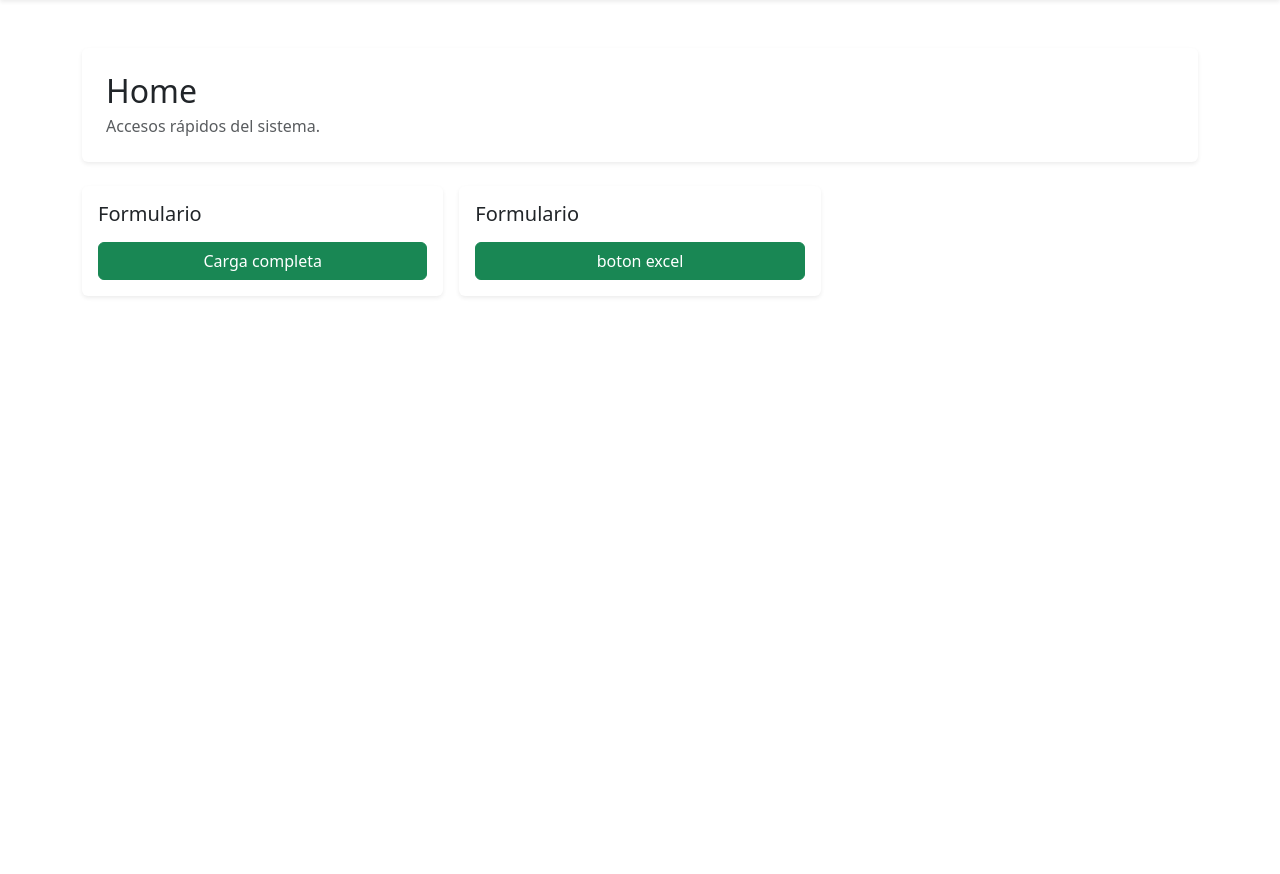
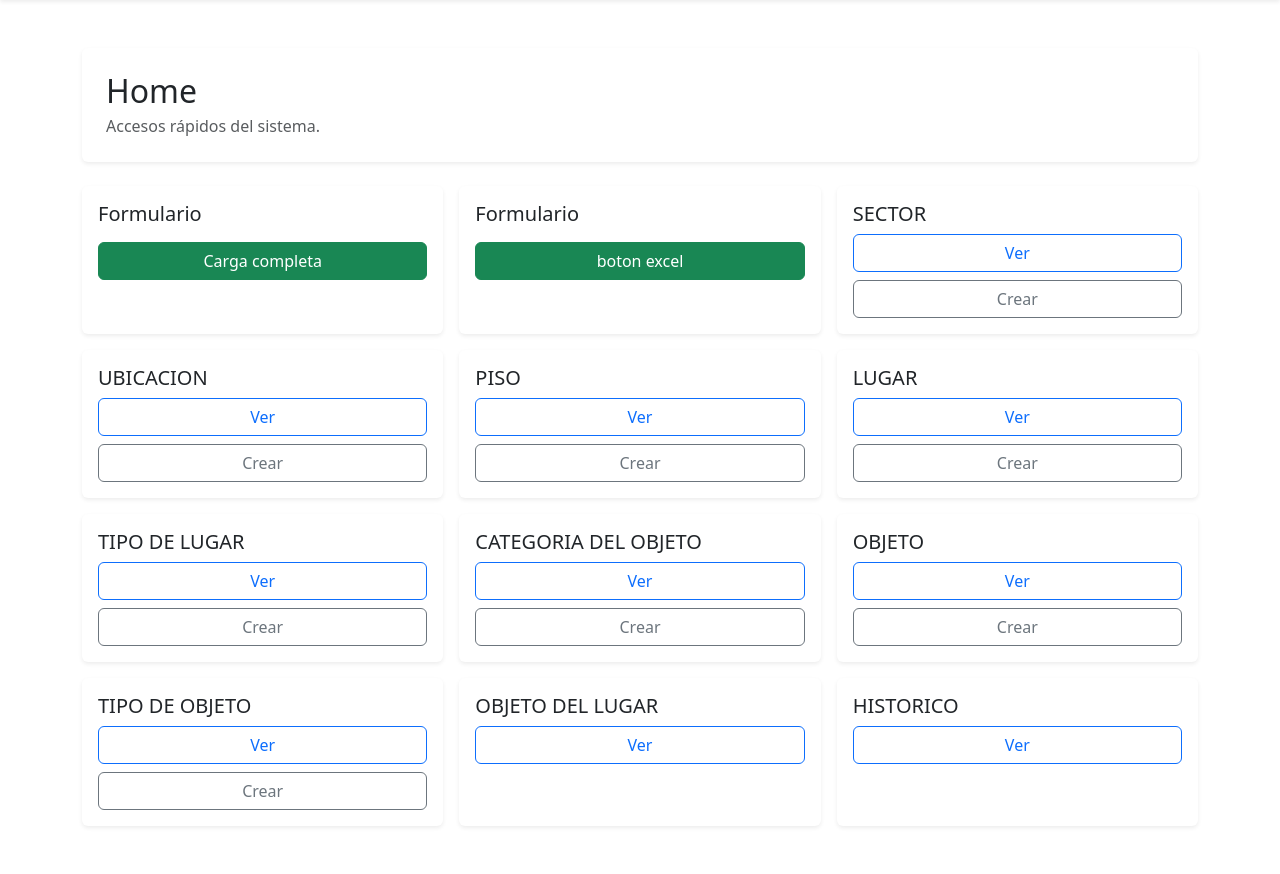
Before and after one commit to matiascayunao/p_, a Django app: page / in a window 1280 px wide; the page is wider, and only the part inside the window is pictured. Shown: the part 56-930 px from the top of that part. Before the commit the page ends 353 px from the top of that part, so only its background shows below. Run offline with Django 5.2, Linux system fonts and the light colour scheme; the visitor is signed in with stand-in values (Sample User, id 1); parts of the project's set-up code (start-up, migrations or seed data) failed here and were passed over.

Commit message:
23-12-25

```diff
--- a/pvsa_p/p_w_pvsa/admin.py
+++ b/pvsa_p/p_w_pvsa/admin.py
@@ -45,8 +45,8 @@ class ObjetoInline(nested_admin.NestedStackedInline):
 
 class CategoriaObjetoAdmin(nested_admin.NestedModelAdmin):
     inlines = [ObjetoInline]
-    list_display= ("nombre_de_la_categoria",)
-    search_fields=("nombre_de_la_categoria",)
+    list_display= ("nombre_de_categoria",)
+    search_fields=("nombre_de_categoria",)
 
 
 admin.site.register(Sector, SectorAdmin)
--- a/pvsa_p/p_w_pvsa/excel_utils.py
+++ b/pvsa_p/p_w_pvsa/excel_utils.py
@@ -2,6 +2,7 @@ from io import BytesIO
 from openpyxl import Workbook
 from openpyxl.styles import Font, Alignment, Border, Side, PatternFill
 from copy import copy
+from .models import ObjetoLugar
 
 THIN = Side(style="thin", color="000000")
 BORDER = Border(left=THIN, right=THIN, top=THIN, bottom=THIN)
@@ -78,7 +79,7 @@ def _write_lugar_block(ws, start_row, lugar, objetos_qs):
     for ol in objetos_qs:
         count += 1
         objeto_nombre = ol.tipo_de_objeto.objeto.nombre_del_objeto
-        tipo_txt = f"{ol.tipo_de_objeto.marca}{ol.tipo_de_objeto.material}".strip()
+        tipo_txt = f"{ol.tipo_de_objeto.marca} {ol.tipo_de_objeto.material}"
 
         ws.cell (r,1,objeto_nombre).font = FONT_CELL
         ws.cell (r,2,tipo_txt).font = FONT_CELL
@@ -131,7 +132,7 @@ def build_excel_sectores(ubicaciones_qs):
 
             lugares = p.lugar_set.all().order_by("id")
             for lugar in lugares:
-                objetos = lugar.objetolugar_set.select_related("tipo_de_objeto__objeto").order_by("id")
+                objetos = (ObjetoLugar.objects.filter(lugar=lugar).select_related("tipo_de_objeto__objeto").order_by("id"))
                 row = _write_lugar_block(ws, row, lugar, objetos)
             row += 1
     bio = BytesIO()
--- a/pvsa_p/p_w_pvsa/templates/categorias.html
+++ b/pvsa_p/p_w_pvsa/templates/categorias.html
@@ -16,7 +16,7 @@
           {% for c in categorias %}
             <a class="list-group-item list-group-item-action d-flex justify-content-between align-items-center"
                href="{% url 'detalle_categoria' categoria_id=c.id %}">
-              <span>{{ c.nombre_de_la_categoria }}</span>
+              <span>{{ c.nombre_de_categoria }}</span>
               <span class="text-muted">Ver &raquo;</span>
             </a>
           {% endfor %}
--- a/pvsa_p/p_w_pvsa/templates/crear_tipo_objeto.html
+++ b/pvsa_p/p_w_pvsa/templates/crear_tipo_objeto.html
@@ -23,6 +23,7 @@
                 {{ option.1 }}
               </option>
             {% endfor %}
+
           </select>
           {% if form.objeto.errors %}
             <div class="invalid-feedback">{{ form.objeto.errors|striptags }}</div>
--- a/pvsa_p/p_w_pvsa/templates/detalle_categoria.html
+++ b/pvsa_p/p_w_pvsa/templates/detalle_categoria.html
@@ -3,7 +3,7 @@
 <div class="container py-4">
   <div class="d-flex justify-content-between align-items-center mb-3">
     <div>
-      <h2 class="mb-0">Categoría: {{ categoria.nombre_de_la_categoria }}</h2>
+      <h2 class="mb-0">Categoría: {{ categoria.nombre_de_categoria }}</h2>
       <div class="text-muted">Objetos asociados</div>
     </div>
     <a class="btn btn-primary" href="{% url 'crear_objeto' %}">+ Crear objeto</a>
--- a/pvsa_p/p_w_pvsa/templates/detalle_lugar.html
+++ b/pvsa_p/p_w_pvsa/templates/detalle_lugar.html
@@ -49,11 +49,11 @@
               {% for o in objetos %}
               <tr>
                 <td>{{ o.cantidad }}</td>
-                <td>{{ o.tipo_de_objeto.objeto }}</td>
+                <td>{{ o.tipo_de_objeto.objeto.nombre_del_objeto }}</td>
                 <td>{{ o.tipo_de_objeto }}</td>
                 <td>
                   {% if o.estado == "B" %}
-                    <span class="badge text-bg-success">Bueno</span>
+                    <span class="badge text-bg-success">Bueno</span>|
                   {% elif o.estado == "P" %}
                     <span class="badge text-bg-warning">Pendiente</span>
                   {% elif o.estado == "M" %}
--- a/pvsa_p/p_w_pvsa/templates/detalle_objeto_lugar.html
+++ b/pvsa_p/p_w_pvsa/templates/detalle_objeto_lugar.html
@@ -12,16 +12,12 @@
     <div class="card-body">
       <h2 class="mb-1">{{ objeto_lugar.lugar }}</h2>
       <div class="text-muted">
-        {{ objeto_lugar.tipo_de_objeto.objeto }} | {{ objeto_lugar.tipo_de_objeto }} |
+        {{ objeto_lugar.tipo_de_objeto.objeto }} |
         Cantidad: {{ objeto_lugar.cantidad }} | Estado: {{ objeto_lugar.get_estado_display }} | Fecha: {{ objeto_lugar.fecha }}
       </div>
     </div>
   </div>
 
-  <div class="d-flex justify-content-between align-items-center mb-2">
-    <h4 class="mb-0">Histórico</h4>
-    <a class="btn btn-primary btn-sm" href="{% url 'crear_historico' objeto_lugar_id=objeto_lugar.id %}">+ Crear histórico</a>
-  </div>
 
   <div class="card shadow-sm border-0">
     <div class="card-body p-0">
--- a/pvsa_p/p_w_pvsa/templates/detalle_tipo_objeto.html
+++ b/pvsa_p/p_w_pvsa/templates/detalle_tipo_objeto.html
@@ -3,8 +3,8 @@
 <div class="container py-4">
   <div class="card shadow-sm border-0 mb-3">
     <div class="card-body">
-      <h2 class="mb-0">Tipo de objeto: {{ tipo.objeto }} | Marca: {{ tipo.marca }} | Material: {{ tipo.material }}</h2>
-      <div class="text-muted">Categoría: {{ tipo.objeto.categoria }}</div>
+      <h2 class="mb-0">Objeto: {{ tipo.objeto.nombre_del_objeto }} | Marca: {{ tipo.marca }} | Material: {{ tipo.material }}</h2>
+      <div class="text-muted">{{ tipo.objeto.objeto_categoria }}</div>
     </div>
   </div>
 
--- a/pvsa_p/p_w_pvsa/templates/detalle_ubicacion.html
+++ b/pvsa_p/p_w_pvsa/templates/detalle_ubicacion.html
@@ -13,8 +13,10 @@
     </div>
 
     <div class="d-flex gap-2">
-      <a class="btn btn-outline-primary" href="{% url 'editar_ubicacion' ubicacion.id %}">Editar</a>
-      <a class="btn btn-outline-danger" href="{% url 'borrar_ubicacion' ubicacion.id %}">Borrar</a>
+        <a href="{% url 'crear_piso' %}" class="btn btn-primary btn-sm">+ Agregar Piso</a>
+        <a class="btn btn-outline-primary" href="{% url 'editar_ubicacion' ubicacion.id %}">Editar</a>
+        <a class="btn btn-outline-danger" href="{% url 'borrar_ubicacion' ubicacion.id %}">Borrar</a>
+
     </div>
   </div>
 
--- a/pvsa_p/p_w_pvsa/templates/home.html
+++ b/pvsa_p/p_w_pvsa/templates/home.html
@@ -38,6 +38,124 @@
       </div>
     </div>
 
+    <div class="col-12 col-md-6 col-lg-4">
+      <div class="card h-100 shadow-sm border-0">
+        <div class="card-body">
+          <h5 class="card-title mb-2 text-uppercase">Sector</h5>
+          <div class="d-grid gap-2">
+            <a href="{% url 'lista_sectores' %}" class="btn btn-outline-primary">Ver</a>
+            <a href="{% url 'crear_sector' %}" class="btn btn-outline-secondary">Crear</a>
+          </div>
+        </div>
+      </div>
+    </div>
+
+    <div class="col-12 col-md-6 col-lg-4">
+      <div class="card h-100 shadow-sm border-0">
+        <div class="card-body">
+          <h5 class="card-title mb-2 text-uppercase">Ubicacion</h5>
+          <div class="d-grid gap-2">
+            <a href="{% url 'lista_ubicaciones' %}" class="btn btn-outline-primary">Ver</a>
+            <a href="/ubicacion/crear/" class="btn btn-outline-secondary">Crear</a>
+          </div>
+        </div>
+      </div>
+    </div>
+
+    <div class="col-12 col-md-6 col-lg-4">
+      <div class="card h-100 shadow-sm border-0">
+        <div class="card-body">
+          <h5 class="card-title mb-2 text-uppercase">Piso</h5>
+          <div class="d-grid gap-2">
+            <a href="/pisos/" class="btn btn-outline-primary">Ver</a>
+            <a href="/piso/crear/" class="btn btn-outline-secondary">Crear</a>
+          </div>
+        </div>
+      </div>
+    </div>
+
+    <div class="col-12 col-md-6 col-lg-4">
+      <div class="card h-100 shadow-sm border-0">
+        <div class="card-body">
+          <h5 class="card-title mb-2 text-uppercase">Lugar</h5>
+          <div class="d-grid gap-2">
+            <a href="/lugares/" class="btn btn-outline-primary">Ver</a>
+            <a href="/lugar/crear/" class="btn btn-outline-secondary">Crear</a>
+          </div>
+        </div>
+      </div>
+    </div>
+
+    <div class="col-12 col-md-6 col-lg-4">
+      <div class="card h-100 shadow-sm border-0">
+        <div class="card-body">
+          <h5 class="card-title mb-2 text-uppercase">Tipo de lugar</h5>
+          <div class="d-grid gap-2">
+            <a href="/tipo-lugar/" class="btn btn-outline-primary">Ver</a>
+            <a href="/tipo-lugar/crear/" class="btn btn-outline-secondary">Crear</a>
+          </div>
+        </div>
+      </div>
+    </div>
+
+    <div class="col-12 col-md-6 col-lg-4">
+      <div class="card h-100 shadow-sm border-0">
+        <div class="card-body">
+          <h5 class="card-title mb-2 text-uppercase">Categoria del objeto</h5>
+          <div class="d-grid gap-2">
+            <a href="/categorias/" class="btn btn-outline-primary">Ver</a>
+            <a href="/categoria/crear/" class="btn btn-outline-secondary">Crear</a>
+          </div>
+        </div>
+      </div>
+    </div>
+
+    <div class="col-12 col-md-6 col-lg-4">
+      <div class="card h-100 shadow-sm border-0">
+        <div class="card-body">
+          <h5 class="card-title mb-2 text-uppercase">Objeto</h5>
+          <div class="d-grid gap-2">
+            <a href="/objetos/" class="btn btn-outline-primary">Ver</a>
+            <a href="/objeto/crear/" class="btn btn-outline-secondary">Crear</a>
+          </div>
+        </div>
+      </div>
+    </div>
+
+    <div class="col-12 col-md-6 col-lg-4">
+      <div class="card h-100 shadow-sm border-0">
+        <div class="card-body">
+          <h5 class="card-title mb-2 text-uppercase">Tipo de objeto</h5>
+          <div class="d-grid gap-2">
+            <a href="/tipos-objeto/" class="btn btn-outline-primary">Ver</a>
+            <a href="/tipo-objeto/crear/" class="btn btn-outline-secondary">Crear</a>
+          </div>
+        </div>
+      </div>
+    </div>
+
+    <div class="col-12 col-md-6 col-lg-4">
+      <div class="card h-100 shadow-sm border-0">
+        <div class="card-body">
+          <h5 class="card-title mb-2 text-uppercase">Objeto del lugar</h5>
+          <div class="d-grid gap-2">
+            <a href="/objetos-lugar/" class="btn btn-outline-primary">Ver</a>
+          </div>
+        </div>
+      </div>
+    </div>
+
+    <div class="col-12 col-md-6 col-lg-4">
+      <div class="card h-100 shadow-sm border-0">
+        <div class="card-body">
+          <h5 class="card-title mb-2 text-uppercase">Historico</h5>
+          <div class="d-grid gap-2">
+            <a href="/historico/" class="btn btn-outline-primary">Ver</a>
+          </div>
+        </div>
+      </div>
+    </div>
+
   </div>
 </div>
 
--- a/pvsa_p/p_w_pvsa/templates/objetos.html
+++ b/pvsa_p/p_w_pvsa/templates/objetos.html
@@ -16,7 +16,7 @@
           {% for o in objetos %}
             <a class="list-group-item list-group-item-action d-flex justify-content-between align-items-center"
                href="{% url 'detalle_objeto' objeto_id=o.id %}">
-              <span>{{ o.nombre_del_objeto }} | {{ o.categoria }}</span>
+              <span>{{ o.nombre_del_objeto }} | {{ o.objeto_categoria }}</span>
               <span class="text-muted">Ver &raquo;</span>
             </a>
           {% endfor %}
--- a/pvsa_p/p_w_pvsa/views.py
+++ b/pvsa_p/p_w_pvsa/views.py
@@ -28,11 +28,12 @@ from .models import (
 # AUTH
 # -------------------
 
+@login_required
 def descargar_excel_sectores(request):
-    ubicaciones = (Ubicacion.objects.select_related("sector").prefetch_related("piso_set__lugar_set__objetolugar_set__tipo_de_objeto__objeto").order_by("sector__sector", "ubicacion"))
+    ubicaciones = (Ubicacion.objects.select_related("sector").order_by("sector__sector","ubicacion"))
     xlsx_bytes = build_excel_sectores(ubicaciones)
 
-    response = HttpResponse(xlsx_bytes, content_type="application/vnd.openxmlformats-officedocument.spreadsheetml.sheet")
+    response = HttpResponse(xlsx_bytes, content_type="application/vnd.openxmlformats-officedocument.""spreadsheetml.sheet")
     response["Content-Disposition"]= 'attachment; filename= "SECTORES.xlsx"'
     return response
 
@@ -517,9 +518,8 @@ def borrar_lugar(request, lugar_id):
 @login_required
 def lista_objetos_lugar(request):
     objetos = (
-        ObjetoLugar.objects.select_related(
-            "lugar", "tipo_de_objeto", "tipo_de_objeto__objeto"
-        )
+        ObjetoLugar.objects
+        .select_related("lugar", "tipo_de_objeto", "tipo_de_objeto__objeto")
         .all()
         .order_by("-fecha")
     )
@@ -529,8 +529,10 @@ def lista_objetos_lugar(request):
 @login_required
 def detalle_objeto_lugar(request, objeto_lugar_id):
     obj = get_object_or_404(ObjetoLugar, pk=objeto_lugar_id)
-    historicos = HistoricoObjeto.objects.filter(objeto_del_lugar=obj).order_by(
-        "-fecha_anterior"
+    historicos = (
+        HistoricoObjeto.objects
+        .filter(objeto_del_lugar=obj)
+        .order_by("-fecha_anterior")
     )
     return render(
         request,
@@ -542,6 +544,7 @@ def detalle_objeto_lugar(request, objeto_lugar_id):
 @login_required
 def crear_objeto_lugar(request, lugar_id):
     lugar = get_object_or_404(Lugar, pk=lugar_id)
+
     if request.method == "GET":
         return render(
             request,
@@ -567,7 +570,8 @@ def crear_objeto_lugar(request, lugar_id):
 def editar_objeto_lugar(request, objeto_lugar_id):
     objeto_lugar = get_object_or_404(ObjetoLugar, pk=objeto_lugar_id)
     cancel_url = reverse(
-        "detalle_objeto_lugar", kwargs={"objeto_lugar_id": objeto_lugar.id}
+        "detalle_objeto_lugar",
+        kwargs={"objeto_lugar_id": objeto_lugar.id},
     )
 
     if request.method == "GET":
@@ -580,14 +584,6 @@ def editar_objeto_lugar(request, objeto_lugar_id):
                 "cancel_url": cancel_url,
             },
         )
-
-    HistoricoObjeto.objects.create(
-        objeto_del_lugar=objeto_lugar,
-        cantidad_anterior=objeto_lugar.cantidad,
-        estado_anterior=objeto_lugar.estado,
-        detalle_anterior=objeto_lugar.detalle or "",
-        fecha_anterior=objeto_lugar.fecha,
-    )
 
     form = EditarObjetoLugar(request.POST, instance=objeto_lugar)
     if form.is_valid():
@@ -611,11 +607,10 @@ def borrar_objeto_lugar(request, objeto_lugar_id):
     return _confirm_delete(
         request,
         obj,
-        "detalle_objeto_lugar",
-        {"objeto_lugar_id": obj.id},
+        "detalle_lugar",
+        {"lugar_id": obj.lugar_id},
         "lista_objetos_lugar",
     )
-
 
 # -------------------
 # TIPO LUGAR
@@ -699,14 +694,14 @@ def borrar_tipo_lugar(request, tipo_lugar_id):
 
 @login_required
 def lista_categorias(request):
-    categorias = CategoriaObjeto.objects.all().order_by("nombre_de_la_categoria")
+    categorias = CategoriaObjeto.objects.all().order_by("nombre_de_categoria")
     return render(request, "categorias.html", {"categorias": categorias})
 
 
 @login_required
 def detalle_categoria(request, categoria_id):
     categoria = get_object_or_404(CategoriaObjeto, pk=categoria_id)
-    objetos = Objeto.objects.filter(categoria=categoria).order_by("nombre_del_objeto")
+    objetos = Objeto.objects.filter(objeto_categoria_id=categoria_id).order_by("nombre_del_objeto")
     return render(
         request,
         "detalle_categoria.html",
@@ -775,7 +770,7 @@ def borrar_categoria(request, categoria_id):
 
 @login_required
 def lista_objetos(request):
-    objetos = Objeto.objects.select_related("categoria").all().order_by(
+    objetos = Objeto.objects.select_related("objeto_categoria").all().order_by(
         "nombre_del_objeto"
     )
     return render(request, "objetos.html", {"objetos": objetos})
@@ -850,7 +845,7 @@ def borrar_objeto(request, objeto_id):
 @login_required
 def lista_tipos_objeto(request):
     tipos = (
-        TipoObjeto.objects.select_related("objeto", "objeto__categoria")
+        TipoObjeto.objects.select_related("objeto", "objeto__objeto_categoria")
         .all()
         .order_by("objeto__nombre_del_objeto", "marca")
     )
```
Also changed, not shown: pvsa_p/p_w_pvsa/forms.py (+57 -45 lines), pvsa_p/p_w_pvsa/models.py (+119 -48 lines), pvsa_p/p_w_pvsa/templates/crear_categoria_objeto.html (+6 -6 lines), pvsa_p/p_w_pvsa/templates/crear_objeto.html (+8 -8 lines), pvsa_p/p_w_pvsa/migrations/0001_initial.py.
